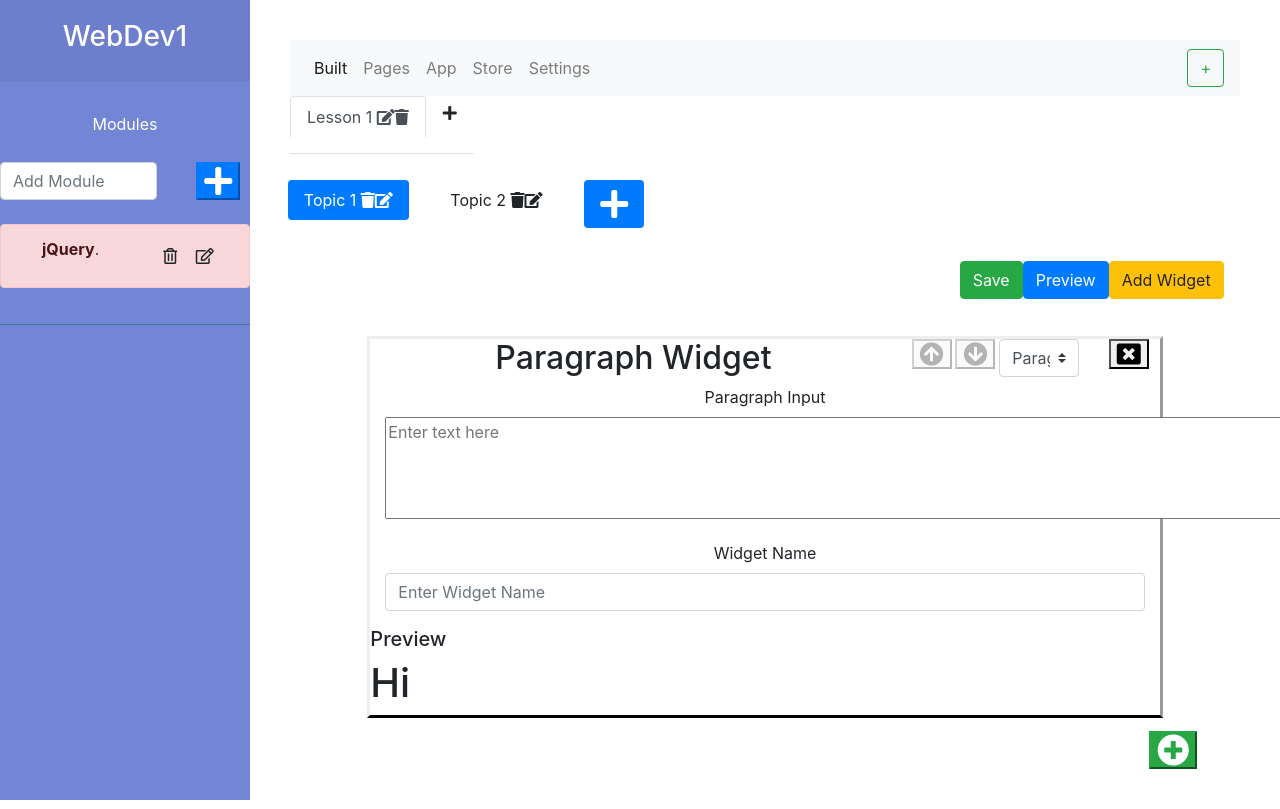
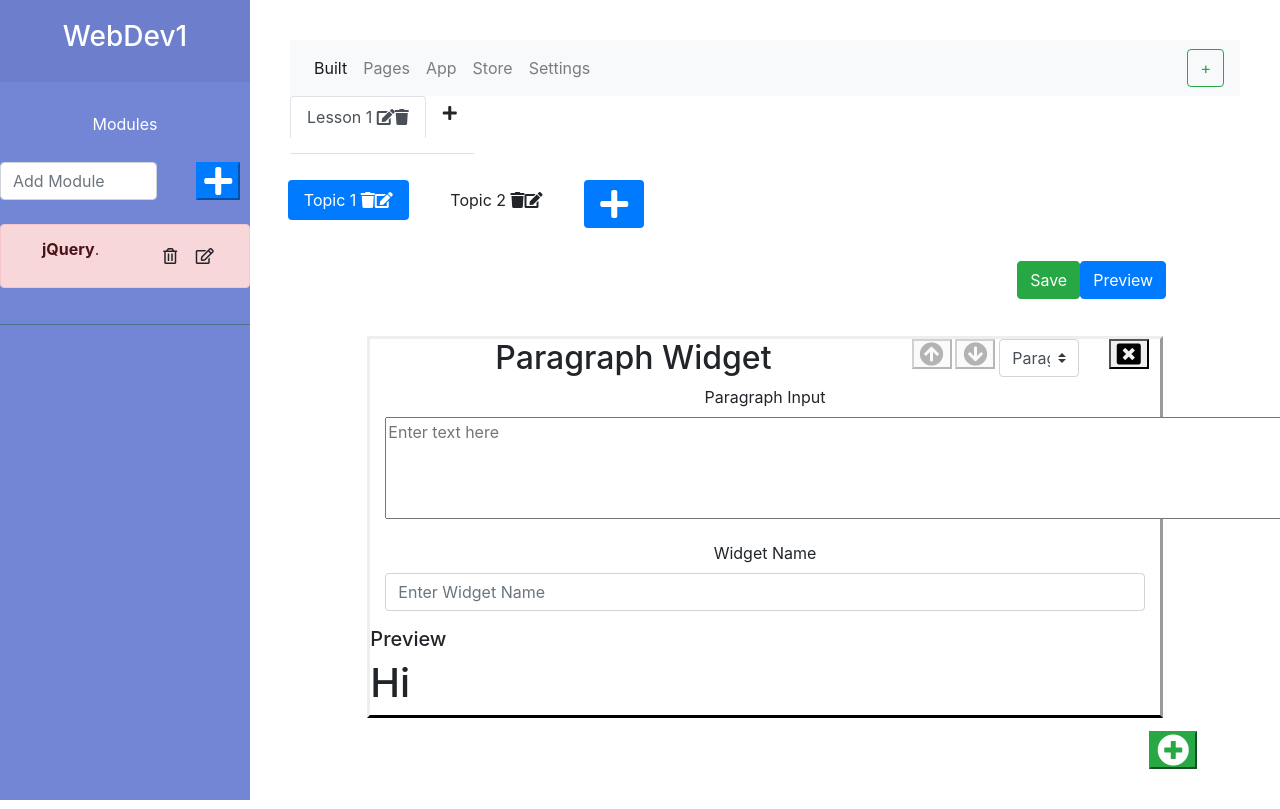
Before and after one commit to vaibhavdave5/reactAssignment, a React (Create React App) app: page /course/1 in a window 1280 px wide. Shown: the top 809 px of the page. Built offline with nearby package versions, Linux system fonts and the light colour scheme.

Commit message:
Clean up

```diff
--- a/src/containers/CourseEditor.js
+++ b/src/containers/CourseEditor.js
@@ -409,11 +409,7 @@ class CourseEditor extends React.Component {
                                             }
                                         }
                                         >Preview</button>
-                                <button type="button"
-                                        className="btn btn-warning"
-                                        data-toggle="button"
-                                        aria-pressed="false"
-                                        autocomplete="off">Add Widget</button>
+
                             </div>
                         </div>
                         <br />
```
